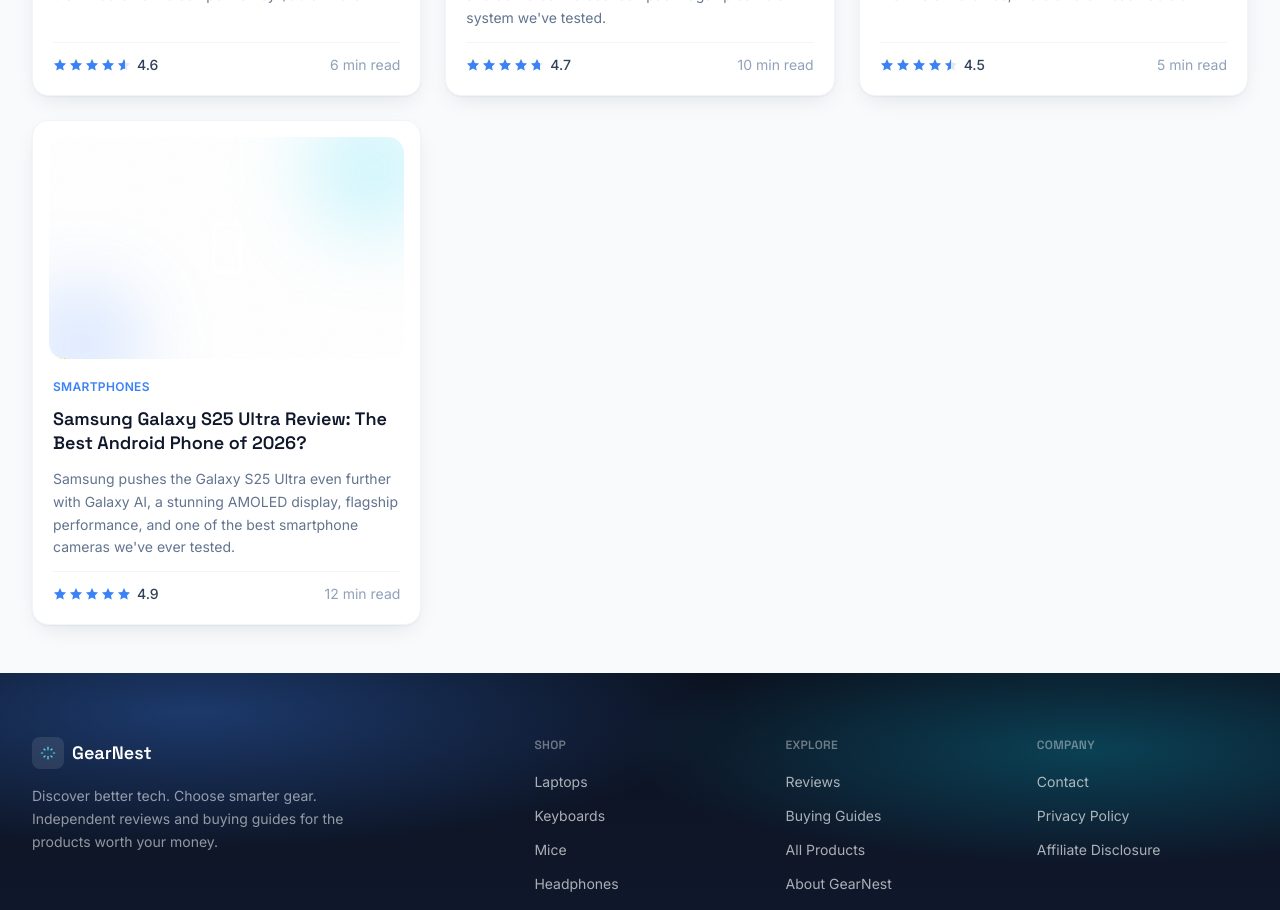
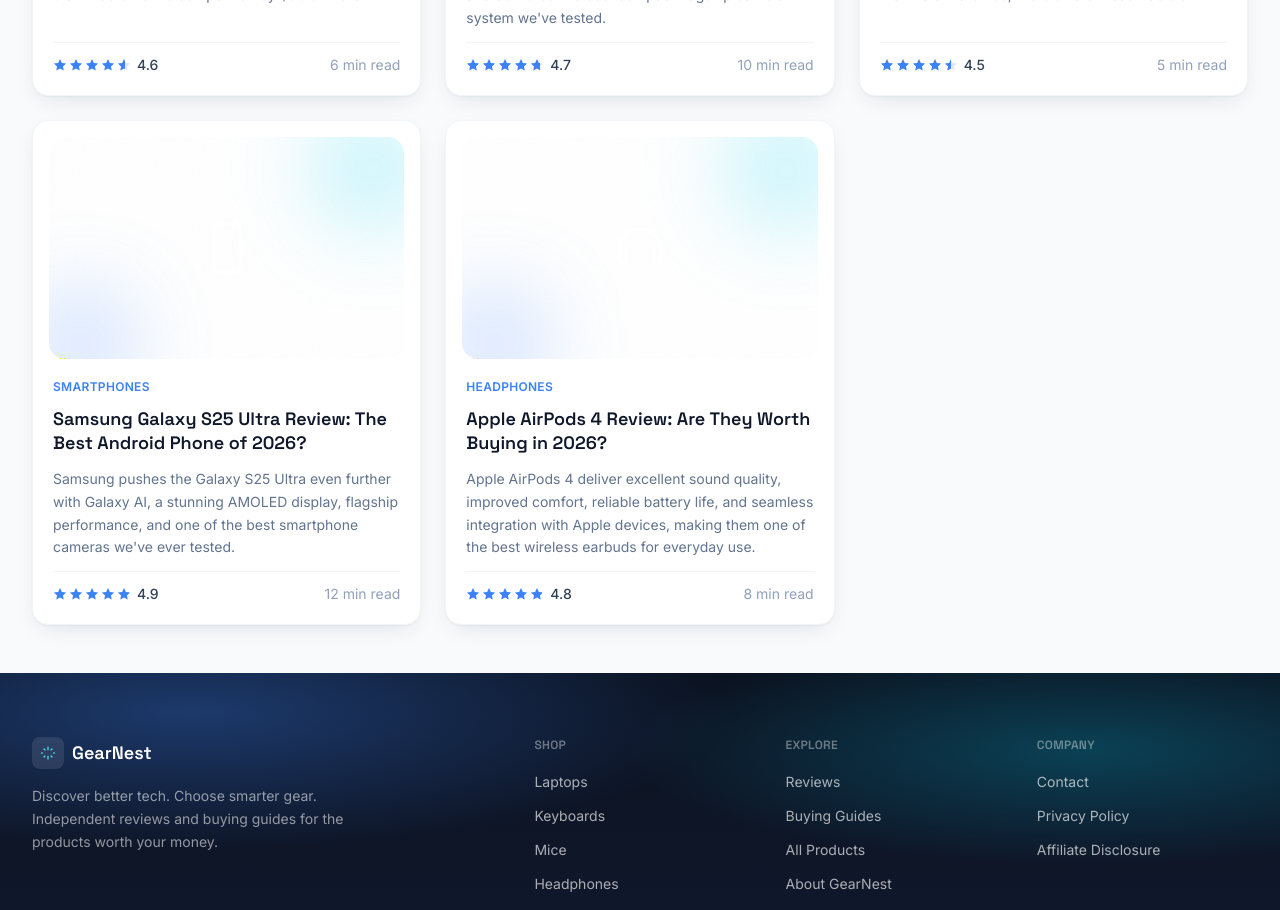
Before and after one commit to toji-t/gearnest11, a React (Vite) app: page /reviews in a window 1280 px wide. Shown: the part 1340-2250 px from the top of the page. Built offline with nearby package versions, Linux system fonts and the light colour scheme.

Commit message:
Update reviews.js

```diff
--- a/src/data/reviews.js
+++ b/src/data/reviews.js
@@ -176,5 +176,49 @@
  verdict:
   "If you're looking for the best premium Android phone in 2026, the Samsung Galaxy S25 Ultra is an easy recommendation. Its outstanding camera, powerful performance, Galaxy AI features, and built-in S Pen make it one of the best flagship smartphones available.",
 },
+  {
+  slug: "apple-airpods-4-review",
+  productSlug: "airpods-4",
+  title: "Apple AirPods 4 Review: Are They Worth Buying in 2026?",
+  excerpt:
+    "Apple AirPods 4 deliver excellent sound quality, improved comfort, reliable battery life, and seamless integration with Apple devices, making them one of the best wireless earbuds for everyday use.",
+
+  content: {
+    intro:
+      "Apple AirPods 4 build on the success of previous generations with better sound, improved comfort, and smarter features. They remain one of the easiest wireless earbuds to recommend for Apple users.",
+
+    sound:
+      "The sound is balanced, clear, and detailed with impressive bass for an open-ear design. Voice calls are also noticeably clearer than previous models.",
+
+    battery:
+      "Battery life is strong enough for a full day of listening with the charging case, making them ideal for commuting, work, and travel.",
+
+    comfort:
+      "The redesigned shape provides a more secure and comfortable fit for long listening sessions without causing ear fatigue.",
+
+    whoShouldBuy:
+      "Perfect for iPhone users, students, professionals, commuters, and anyone looking for reliable everyday wireless earbuds.",
+  },
+
+  category: "headphones",
+  author: "GearNest Team",
+  date: "2026-08-02",
+  readTime: "8 min read",
+  rating: 4.8,
+
+  pros: [
+    "Excellent sound quality",
+    "Very comfortable fit",
+    "Long battery life",
+  ],
+
+  cons: [
+    "Best experience with Apple devices",
+    "No high-resolution audio support",
+  ],
+
+  verdict:
+    "Apple AirPods 4 are among the best wireless earbuds for everyday use. If you're already using an iPhone, they're an easy recommendation thanks to their sound quality, comfort, and seamless ecosystem integration.",
+},
 ];
 export const getReview = (slug) => reviews.find((r) => r.slug === slug);
```
